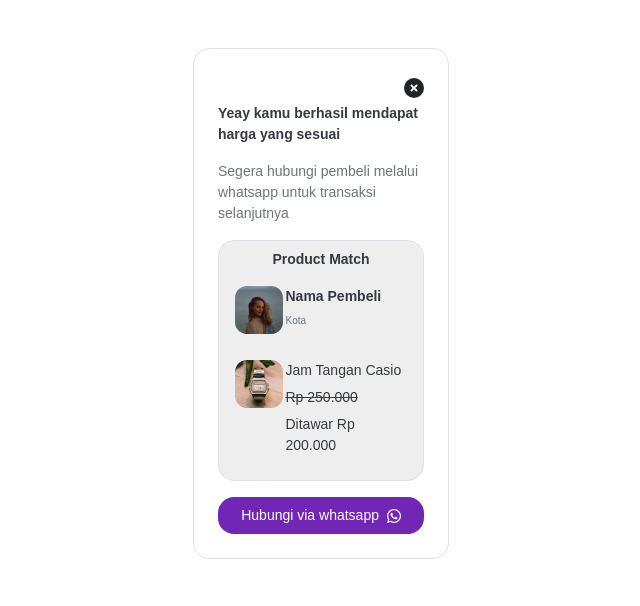
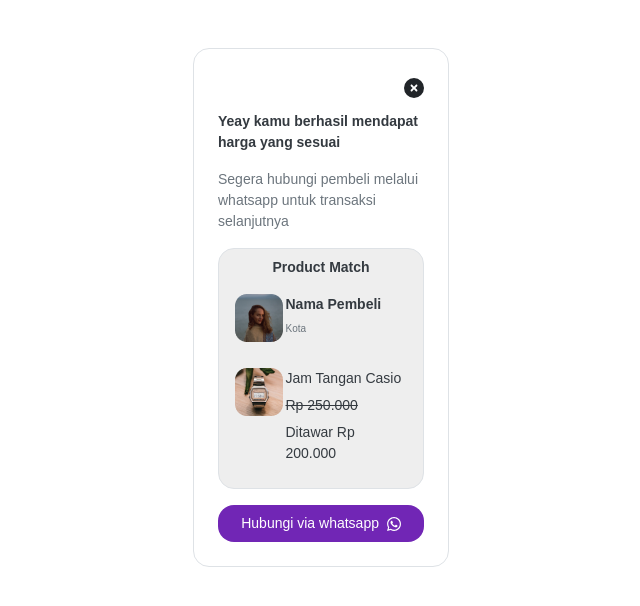
Before and after one commit to Ekarizqi/project-final, a React (Create React App) app: page /notifikasi-tawar-match in a window 1280 px wide. Shown: the top 606 px of the page, without its empty margins (319-959 px from the left). Built offline with nearby package versions, Linux system fonts and the light colour scheme; the HTML template or start-up script is replaced by a standard one.

Commit message:
margin top in file

```diff
--- a/src/components/NotifikasiHargaTawar[Seller].jsx
+++ b/src/components/NotifikasiHargaTawar[Seller].jsx
@@ -12,7 +12,7 @@ export default function NotifikasiHargaTawarSeller() {
           <FontAwesomeIcon icon={faXmarkCircle} />
         </div>
 
-        <p className="text-dark font-weight-bold custom-font-1">
+        <p className="mt-2 text-dark font-weight-bold custom-font-1">
           Yeay kamu berhasil mendapat harga yang sesuai
         </p>
 
```
